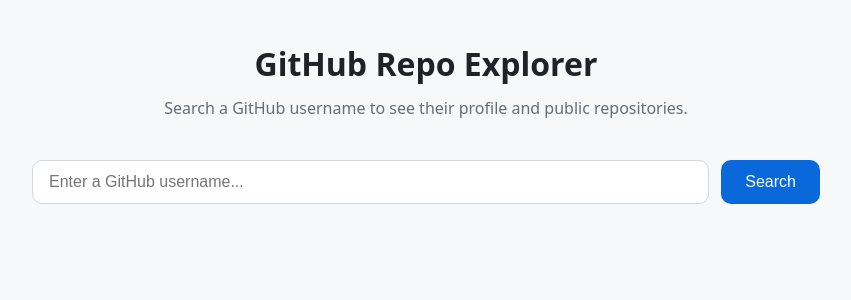
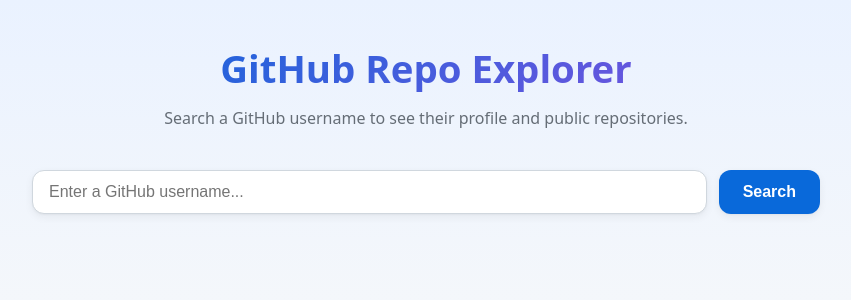
Before and after one commit to Shivendraaaa/github_explorer, a React (Vite) app in the folder client/: page / in a window 1280 px wide. Shown: the top 300 px of the page, without its empty margins (214-1065 px from the left). Built offline with nearby package versions, Linux system fonts and the light colour scheme; no server answers.

Commit message:
style: enhance UI appearance

```diff
--- a/client/src/App.css
+++ b/client/src/App.css
@@ -13,6 +13,11 @@
   --color-muted: #656d76;
   --color-accent: #0969da;
   --color-accent-hover: #0860c9;
+  --color-accent-soft: #ddf4ff; /* very light blue, for focus glow / hovers */
+  --color-star: #e3b341; /* gold, for the star count */
+
+  /* A blue-to-purple gradient used on the main title. */
+  --gradient: linear-gradient(135deg, #0969da, #8250df);
 
   /* Danger colours, used for error messages */
   --color-danger: #cf222e;
@@ -27,9 +32,11 @@
   --space-xl: 2.5rem;
 
   /* Other shared values */
-  --radius: 10px;
+  --radius: 12px;
   --max-width: 820px;
-  --shadow: 0 1px 3px rgba(0, 0, 0, 0.08);
+  /* Two stacked shadows give a soft, layered "card" depth. */
+  --shadow: 0 1px 2px rgba(27, 31, 36, 0.04), 0 3px 8px rgba(27, 31, 36, 0.06);
+  --shadow-hover: 0 8px 20px rgba(27, 31, 36, 0.12);
   --font: system-ui, -apple-system, "Segoe UI", Roboto, sans-serif;
 }
 
@@ -45,7 +52,10 @@
 
 body {
   margin: 0;
-  background: var(--color-bg);
+  /* A soft blue tint at the top that fades into the page colour by 360px.
+     min-height keeps the background covering the whole screen. */
+  background: linear-gradient(180deg, #eaf2ff 0%, var(--color-bg) 360px);
+  min-height: 100vh;
   color: var(--color-text);
   font-family: var(--font);
   line-height: 1.5;
@@ -71,7 +81,15 @@
 
 .app-title {
   margin: 0;
-  font-size: 2rem;
+  font-size: 2.4rem;
+  font-weight: 800;
+  /* Paint the text with a gradient: use the gradient as the background, clip
+     that background to the shape of the letters, then make the text itself
+     transparent so the gradient shows through. */
+  background: var(--gradient);
+  -webkit-background-clip: text;
+  background-clip: text;
+  color: transparent;
 }
 
 .app-subtitle {
@@ -104,21 +122,25 @@
   background: var(--color-surface);
   border: 1px solid var(--color-border);
   border-radius: var(--radius);
+  box-shadow: var(--shadow);
 }
 
-/* Highlight the input border when it's focused, for a clear active state. */
+/* On focus, highlight the border and add a soft glow ring around the input. */
 .search-input:focus {
   outline: none;
   border-color: var(--color-accent);
+  box-shadow: 0 0 0 3px var(--color-accent-soft);
 }
 
 .search-button {
   padding: var(--space-sm) var(--space-lg);
   font-size: 1rem;
+  font-weight: 600;
   color: #ffffff;
   background: var(--color-accent);
   border: none;
   border-radius: var(--radius);
+  box-shadow: var(--shadow);
   cursor: pointer;
 }
 
@@ -143,6 +165,10 @@
 .profile-avatar {
   border-radius: 50%; /* make the square image a circle */
   flex-shrink: 0; /* never let the avatar get squashed */
+  /* A white inner ring plus a faint outer line and shadow make the avatar
+     "pop" off the card. */
+  border: 3px solid var(--color-surface);
+  box-shadow: 0 0 0 1px var(--color-border), var(--shadow);
 }
 
 .profile-info {
@@ -166,14 +192,33 @@
   margin: var(--space-xs) 0 0;
 }
 
+/* The stats become little boxes (followers / following / repos). */
 .profile-stats {
   display: flex;
   flex-wrap: wrap;
-  gap: var(--space-md);
-  margin: var(--space-sm) 0 0;
+  gap: var(--space-sm);
+  margin: var(--space-md) 0 0;
   padding: 0;
   list-style: none; /* remove the default bullet points */
+}
+
+/* Each stat is a small card: the number on top, the label underneath. */
+.profile-stats li {
+  display: flex;
+  flex-direction: column;
+  align-items: center;
+  min-width: 84px;
+  padding: var(--space-sm) var(--space-md);
+  background: var(--color-bg);
+  border: 1px solid var(--color-border);
+  border-radius: var(--radius);
+  font-size: 0.85rem;
   color: var(--color-muted);
+}
+
+.profile-stats strong {
+  font-size: 1.2rem;
+  color: var(--color-text);
 }
 
 /* ---------------------------------------------------------------------------
@@ -304,7 +349,8 @@
 
 .repo-stars {
   flex-shrink: 0;
-  color: var(--color-muted);
+  font-weight: 600;
+  color: var(--color-star); /* gold star count */
 }
 
 .repo-description {
@@ -315,14 +361,28 @@
 .repo-meta {
   display: flex;
   flex-wrap: wrap;
+  align-items: center;
   gap: var(--space-md);
   margin-top: var(--space-sm);
   font-size: 0.9rem;
   color: var(--color-muted);
 }
 
+/* Language shown with a small coloured dot in front, GitHub-style. */
 .repo-language {
+  display: inline-flex;
+  align-items: center;
+  gap: 6px;
   color: var(--color-text);
+}
+
+/* The dot is drawn with a pseudo-element, so no extra HTML is needed. */
+.repo-language::before {
+  content: "";
+  width: 10px;
+  height: 10px;
+  border-radius: 50%;
+  background: var(--color-accent);
 }
 
 /* The expanded details: a definition list laid out in a wrapping row. */
@@ -353,15 +413,18 @@
   align-self: center;
   padding: var(--space-sm) var(--space-xl);
   font: inherit;
+  font-weight: 600;
   color: var(--color-accent);
   background: var(--color-surface);
   border: 1px solid var(--color-border);
   border-radius: var(--radius);
+  box-shadow: var(--shadow);
   cursor: pointer;
 }
 
 .load-more:hover {
   border-color: var(--color-accent);
+  background: var(--color-accent-soft);
 }
 
 /* Dimmed and non-interactive while a load is in progress. */
@@ -427,6 +490,7 @@
 
 .recent-item:hover {
   border-color: var(--color-accent);
+  background: var(--color-accent-soft);
 }
 
 /* ---------------------------------------------------------------------------
@@ -435,8 +499,8 @@
    clickable controls. Keeping them together makes the behaviour uniform.
    --------------------------------------------------------------------------- */
 
-/* Animate colour, border and shadow changes so hover/focus feel smooth rather
-   than snapping instantly. */
+/* Animate colour, border, shadow and movement so hover/focus feel smooth
+   rather than snapping instantly. */
 .search-input,
 .search-button,
 .sort-select,
@@ -445,7 +509,7 @@
 .load-more,
 .recent-item {
   transition: border-color 0.15s ease, background-color 0.15s ease,
-    box-shadow 0.15s ease, color 0.15s ease;
+    box-shadow 0.15s ease, color 0.15s ease, transform 0.15s ease;
 }
 
 /* A visible focus ring for keyboard users. :focus-visible shows it only during
@@ -459,10 +523,12 @@
   outline-offset: 2px;
 }
 
-/* Lift a repo card slightly on hover to hint that it's interactive. */
+/* Lift a repo card on hover (move up slightly + stronger shadow) to hint that
+   it's interactive. */
 .repo-card:hover {
   border-color: var(--color-accent);
-  box-shadow: 0 3px 10px rgba(0, 0, 0, 0.1);
+  box-shadow: var(--shadow-hover);
+  transform: translateY(-2px);
 }
 
 /* A tiny "press" effect on the main buttons. */
@@ -480,8 +546,28 @@
   text-decoration: underline;
 }
 
-/* Respect users who ask for less motion: effectively turn off the pulse
-   animation and the transitions above. */
+/* When results appear, fade and slide them up gently. "both" keeps the final
+   state after the animation finishes. */
+@keyframes fadeInUp {
+  from {
+    opacity: 0;
+    transform: translateY(8px);
+  }
+  to {
+    opacity: 1;
+    transform: translateY(0);
+  }
+}
+
+.profile,
+.repo-list,
+.error-message,
+.empty-message {
+  animation: fadeInUp 0.3s ease both;
+}
+
+/* Respect users who ask for less motion: effectively turn off the pulse,
+   the fade-in, and the transitions above. */
 @media (prefers-reduced-motion: reduce) {
   *,
   *::before,
@@ -503,7 +589,7 @@
   }
 
   .app-title {
-    font-size: 1.6rem;
+    font-size: 1.9rem;
   }
 
   /* Stack the profile vertically on small screens so it isn't cramped. */
```
